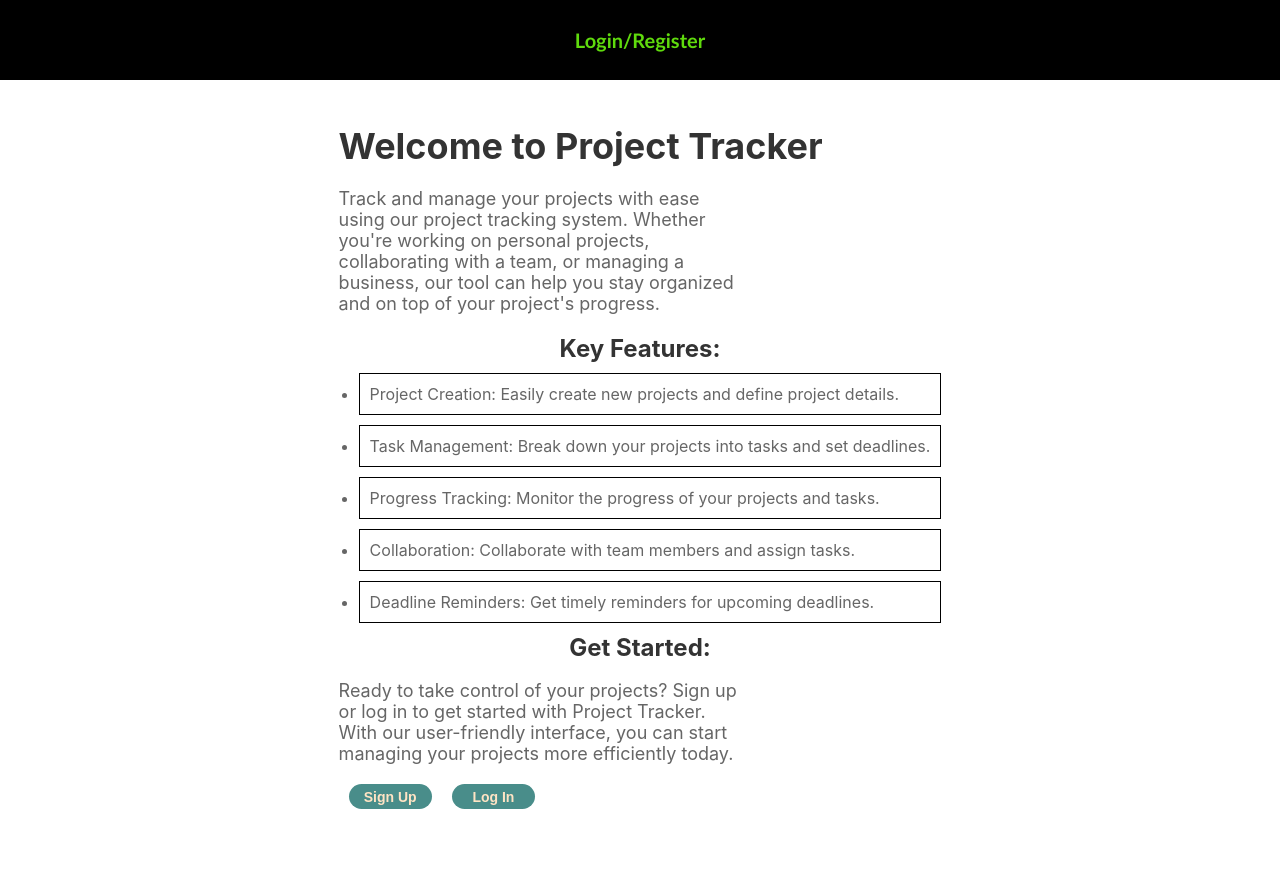
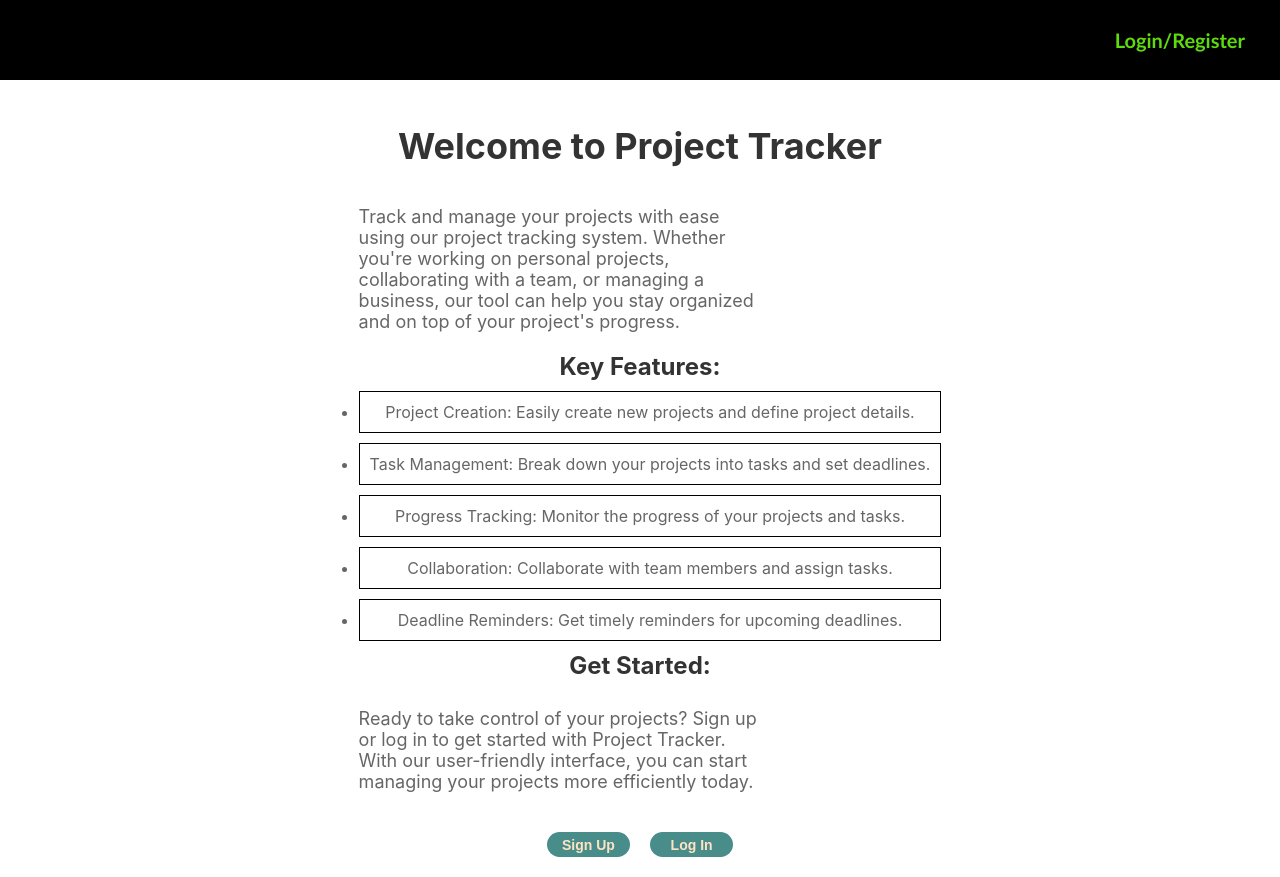
Before and after one commit to Collinswarui/project_tracker, a React (Create React App) app in the folder client/: page / in a window 1280 px wide. Before the commit the page ends 829 px from the top, so only its background shows below. Built offline with nearby package versions, Linux system fonts and the light colour scheme; the HTML template or start-up script is replaced by a standard one.

Commit message:
added css for the home page navbar

```diff
--- a/client/src/index.css
+++ b/client/src/index.css
@@ -72,7 +72,7 @@ input {
   height: 80px;
   background-color: black;
   display: flex;
-  justify-content: center;
+  justify-content: right;
   align-items: center;
   color: white;
   text-decoration: none;
@@ -83,7 +83,7 @@ input {
 a {
   color: rgb(95, 218, 13);
   text-decoration: none;
-  margin: 10px;
+  margin: 35px;
   font-size: 20px;
   font-weight: bold;
 }
@@ -153,6 +153,7 @@ button {
   font-weight: bold;
   cursor: pointer;
   outline: none !important;
+  margin-right: 10px;
 }
 
 button :hover {
@@ -162,18 +163,26 @@ button :hover {
 }
 
 .landing {
+  text-align: center;
   padding: 20px;
+  display: flex;
+  flex-direction: column;
+  align-items: left;
+}
+
+/* Paragraph Styles */
+.landing p {
+  font-size: 18px;
+  color: #666;
+  margin-bottom: 20px;
+  text-align: left; /* Align the paragraph to the left */
+  margin-left: 20px; /* Add some left margin for spacing */
+  width: 80%; /* Limit the width of the paragraph to 80% of the container */
 }
 
 .landing h1 {
   font-size: 36px;
   color: #333;
-  margin-bottom: 20px;
-}
-
-.landing p {
-  font-size: 18px;
-  color: #666;
   margin-bottom: 20px;
 }
 
@@ -203,6 +212,7 @@ button :hover {
   border: none;
   cursor: pointer;
   margin: 0 10px;
+  transition: background-color 0.3s ease;
 }
 
 .cta-buttons button:hover {
```
